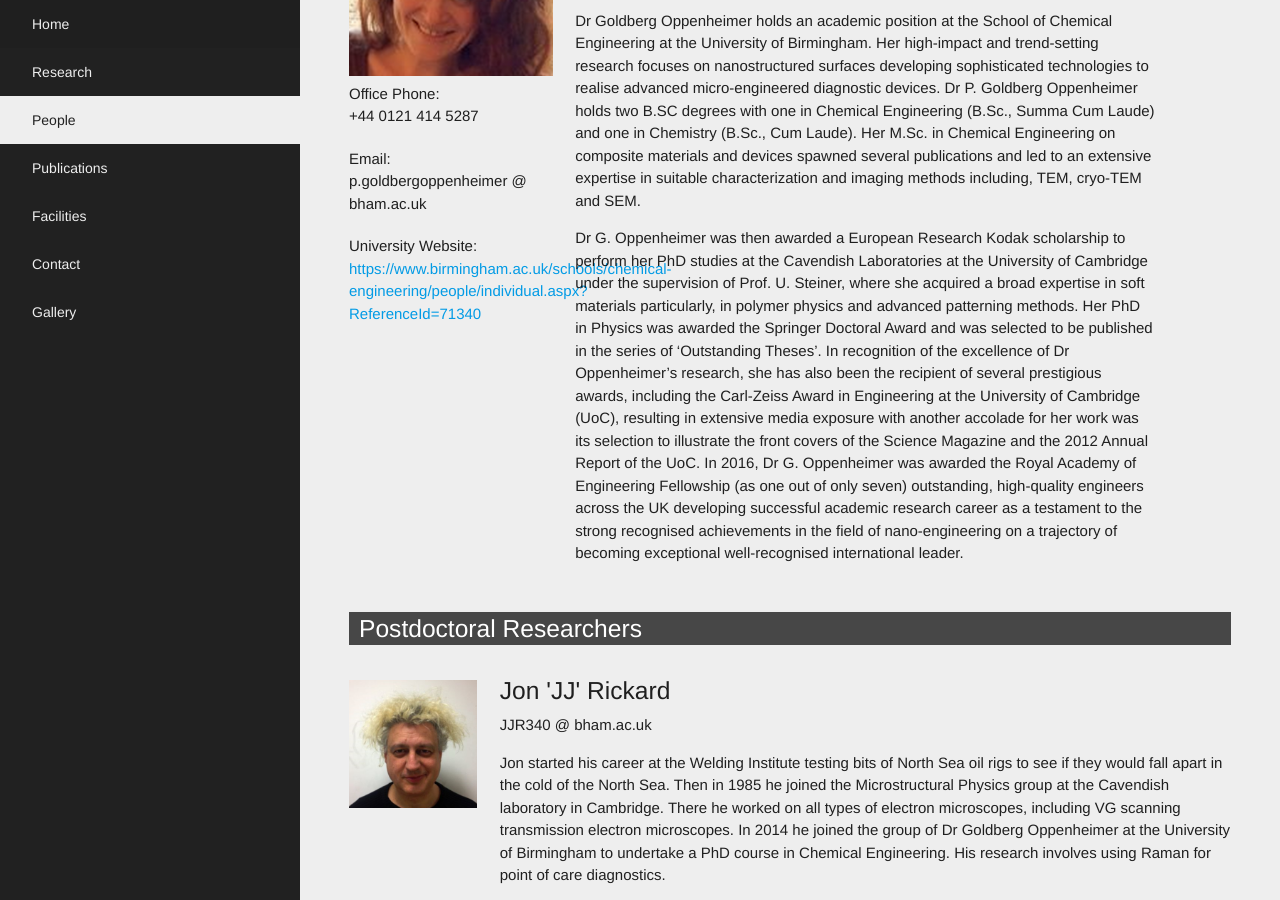
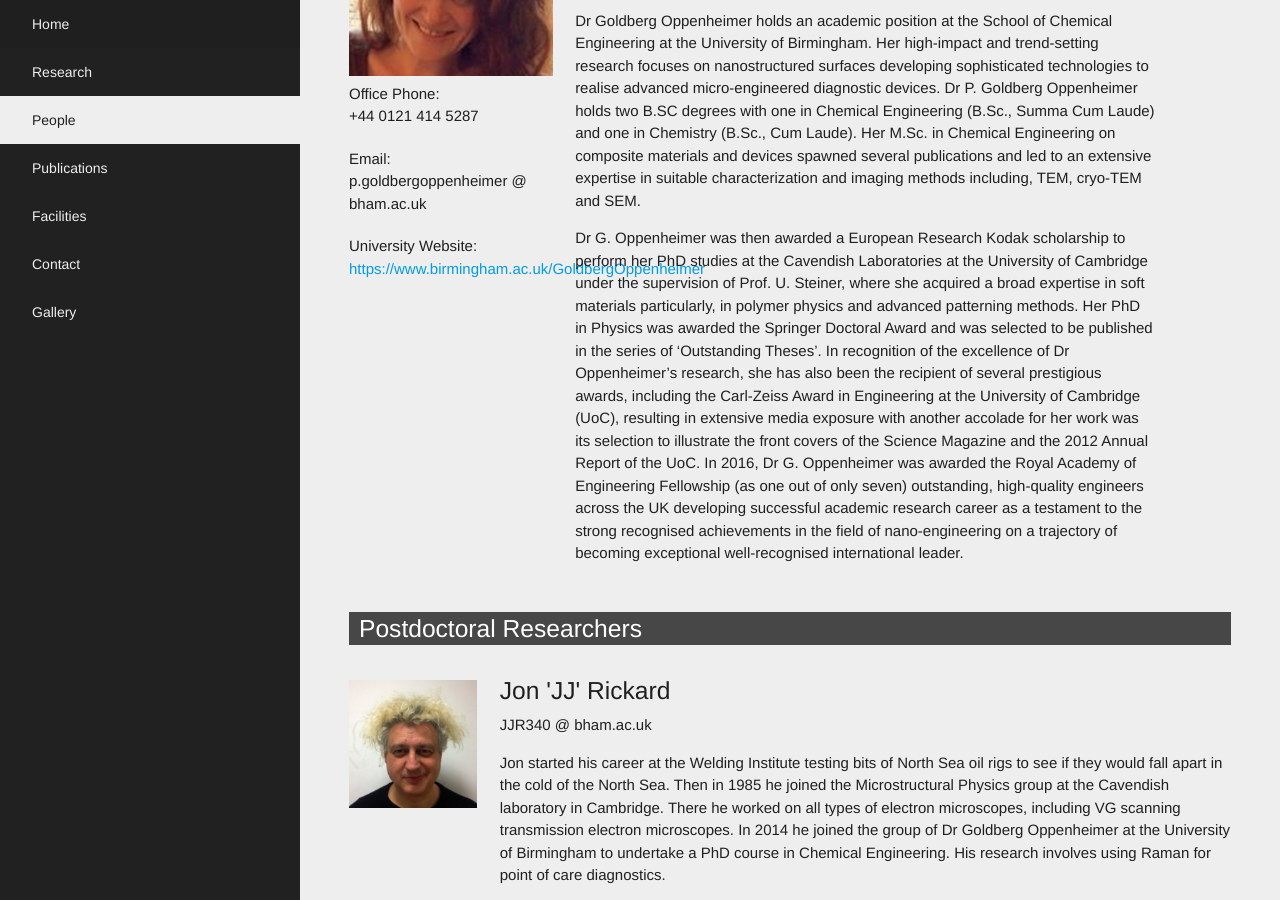
Before and after one commit to cbanbury/anmsa-port, a Jekyll site: the page built from people.html, in a window 1280 px wide and 900 px high, scrolled down 580 px. Built offline with Jekyll 4.4.1, drawn with Linux system fonts in a browser that asks for light colours; some of the changed lines change nothing that is shown.

Commit message:
Update people.html

```diff
--- a/people.html
+++ b/people.html
@@ -37,7 +37,7 @@ title: ANMSA | People
                         <strong>University Website:</strong>
                     </div>
                     <div class="col s12">
-                        <a href="http://www.birmingham.ac.uk/PGoldbergOppenheimer">https://www.birmingham.ac.uk/schools/chemical-engineering/people/individual.aspx?ReferenceId=71340</a>
+                        <a href="https://www.birmingham.ac.uk/schools/chemical-engineering/people/individual.aspx?ReferenceId=71340">https://www.birmingham.ac.uk/GoldbergOppenheimer</a>
                     </div>
                 </div>
             </div>
```
